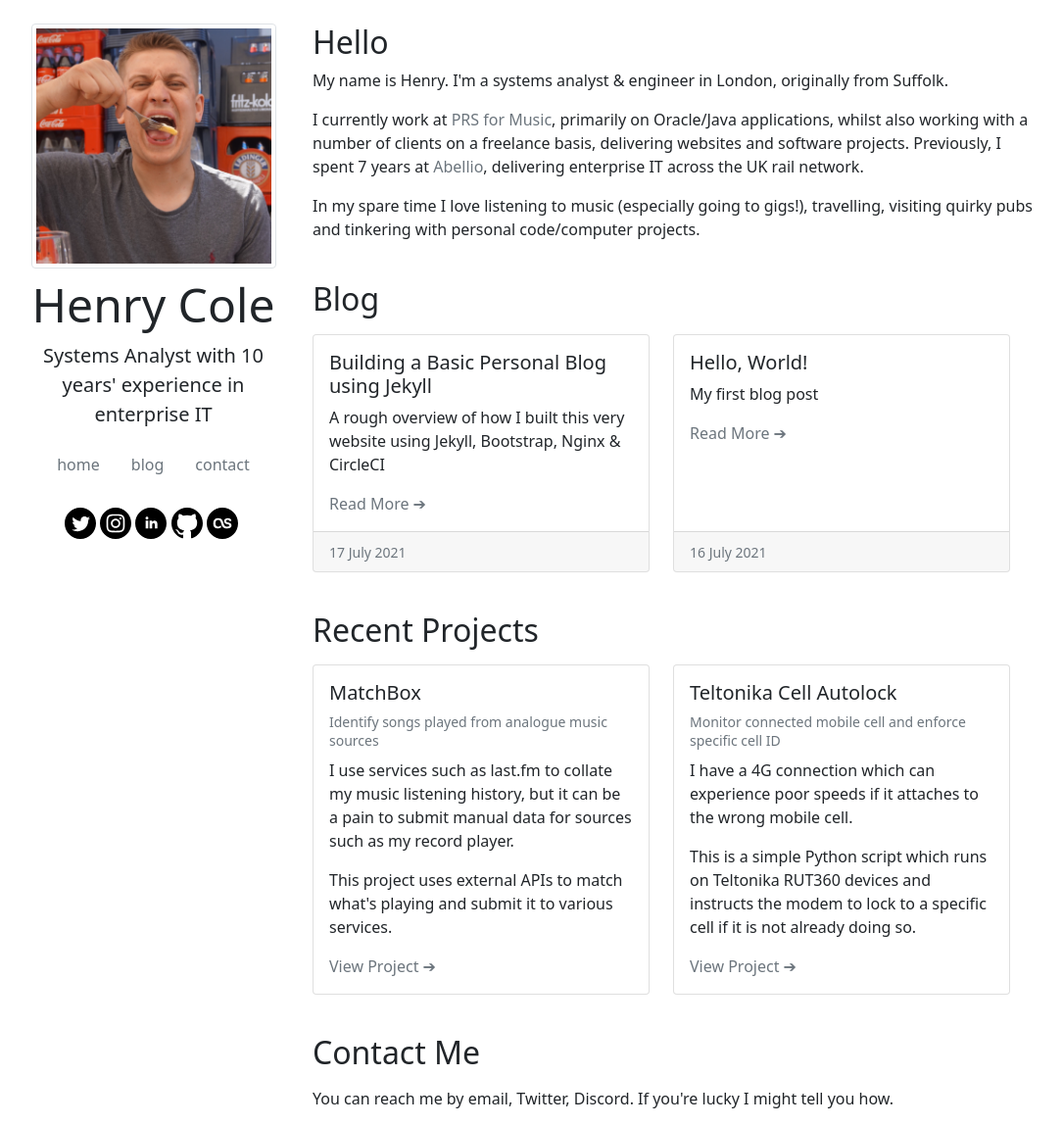
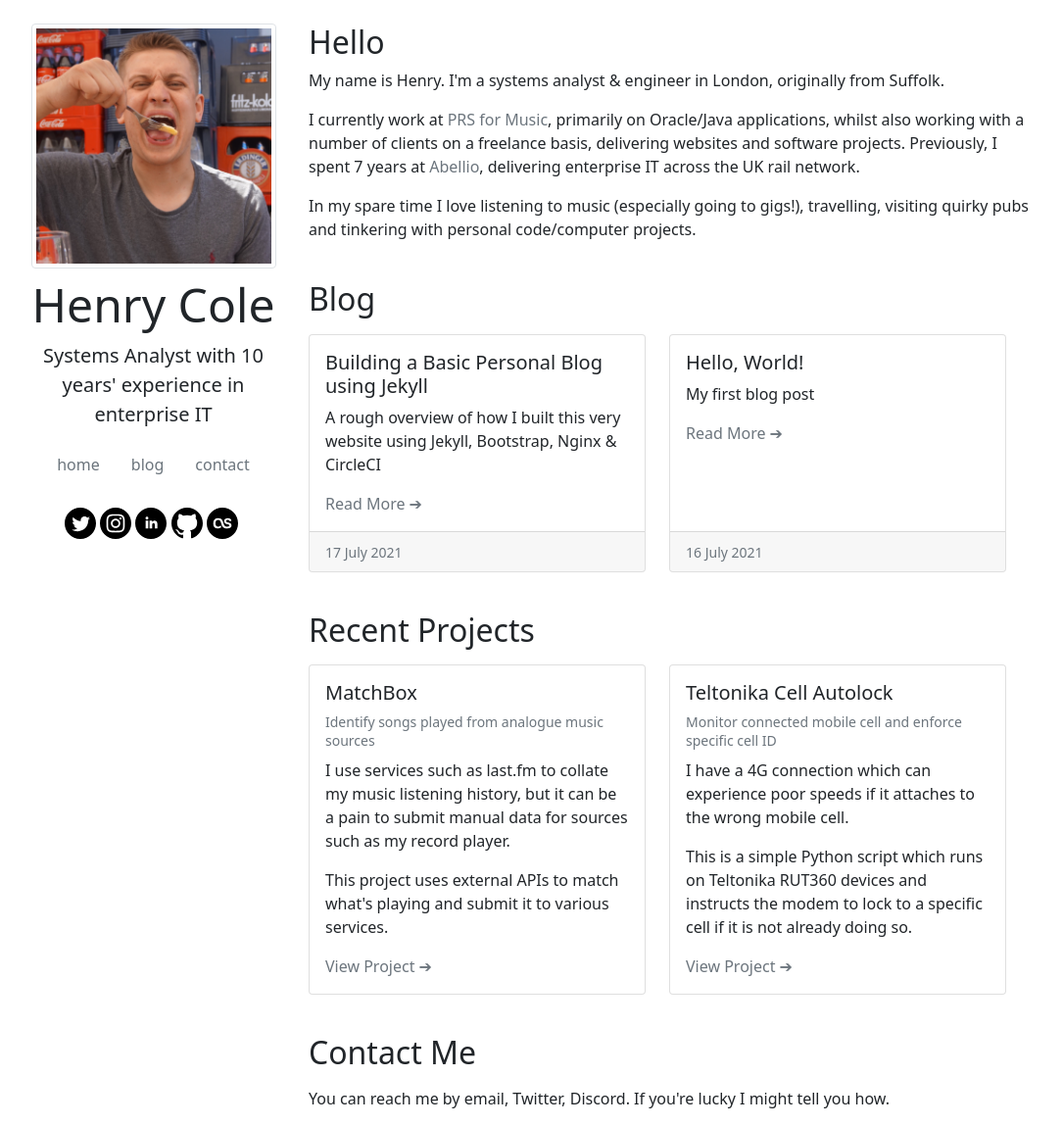
Before and after one commit to hcuk94/henry-personal-website, a Jekyll site: the page built from index.html, in a window 1280 px wide and 1149 px high. Shown: the whole window at 98% size, without its empty margins (56-1141 px from the left). Built offline with Jekyll 4.4.1, drawn with Linux system fonts in a browser that asks for light colours.

Commit message:
more spacing :(

```diff
--- a/_includes/header.html
+++ b/_includes/header.html
@@ -32,5 +32,5 @@
 </div>
 <!-- End 'Sidebar' Section -->
 <!-- Main Column -->
-<div class="col-10 col-lg-11 col-xl-8 mt-4 mx-2">
+<div class="col-10 col-lg-11 col-xl-8 mt-4 mx-1">
 <!-- Content -->
```
